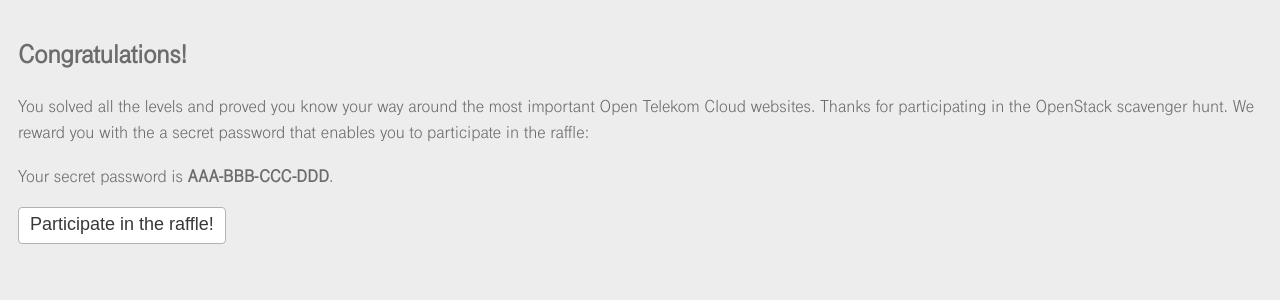
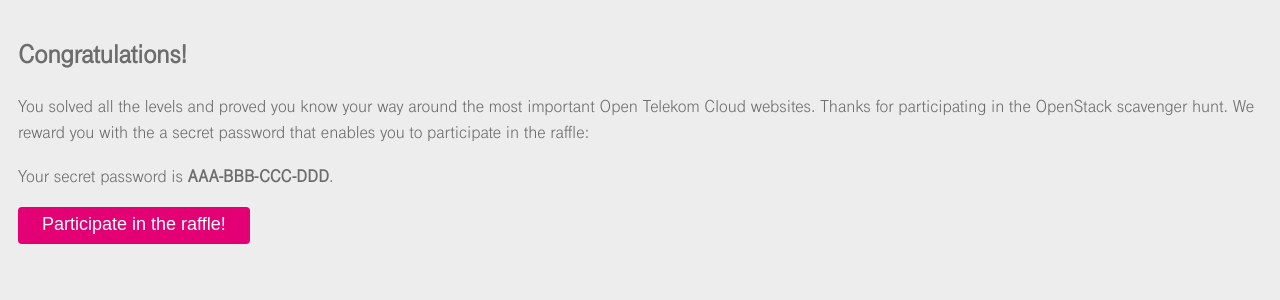
Before and after one commit to opentelekomcloud/scavenger-hunt, a Flask app: page /demosuccess in a window 1280 px wide. Shown: the top 300 px of the page. Run offline with Flask 2, Linux system fonts and the light colour scheme.

Commit message:
apply CSS to submit button

```diff
--- a/templates/success.html
+++ b/templates/success.html
@@ -52,7 +52,7 @@
       width: 20%;
       padding: 20px;
     }
-    input#cta {
+    input#solve {
       color: #fff;
       background-color: #e20074;
       border-color: #bc0060;
@@ -73,7 +73,7 @@
       vertical-align: middle;
       white-space: nowrap;
     }
-    input#cta:hover {
+    input#solve:hover {
       color: #fff;
       background-color: #af005a;
       border-color: #7f0041;
@@ -134,7 +134,7 @@
       Your secret password is <b>{{secretkey}}</b>.
     </p>
     <form method="GET" action="https://google.com/?q={{secretkey}}" target="_blank">
-      <input type="submit" value="Participate in the raffle!" style="align:center">
+      <input type="submit" value="Participate in the raffle!" id="solve">
     </form>
   </body>
 </html>
```
